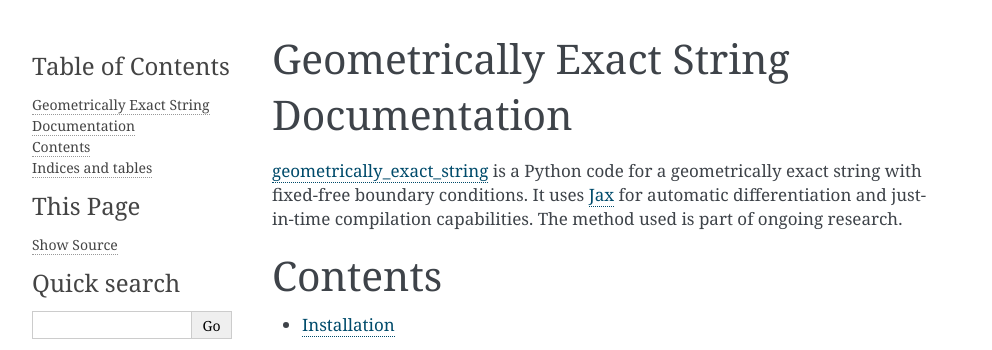
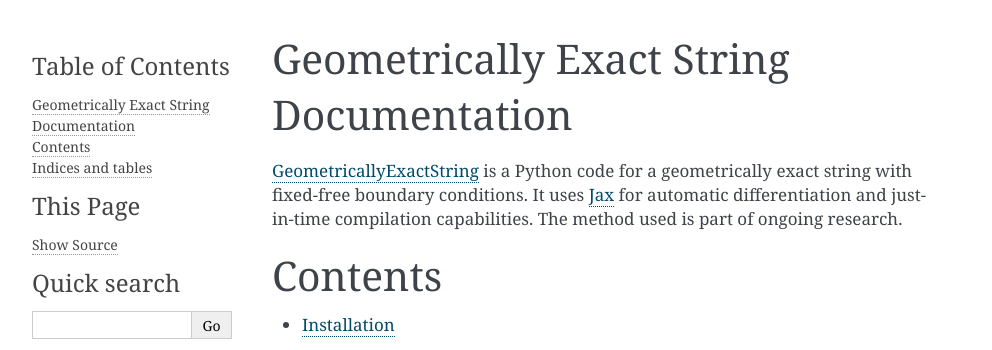
Before and after one commit to THREAD-3-2/GeometricallyExactString, a Sphinx documentation site: the page built from docs/index.rst, in a window 1280 px wide. Shown: the top 350 px of the page, without its empty margins (148-1140 px from the left). Built offline with Sphinx 7.4.7, drawn with Linux system fonts in a browser that asks for light colours.

Commit message:
change of the name

```diff
--- a/docs/index.rst
+++ b/docs/index.rst
@@ -6,7 +6,7 @@
 Geometrically Exact String Documentation
 ======================================================
 
-`geometrically_exact_string <https://github.com/THREAD-3-2/GeometricallyExactString>`_ is a Python code for a geometrically exact string with fixed-free boundary conditions.
+`GeometricallyExactString <https://github.com/THREAD-3-2/GeometricallyExactString>`_ is a Python code for a geometrically exact string with fixed-free boundary conditions.
 It uses `Jax <https://jax.readthedocs.io/en/latest/>`_ for automatic differentiation and just-in-time compilation capabilities.
 The method used is part of ongoing research.
 
```
